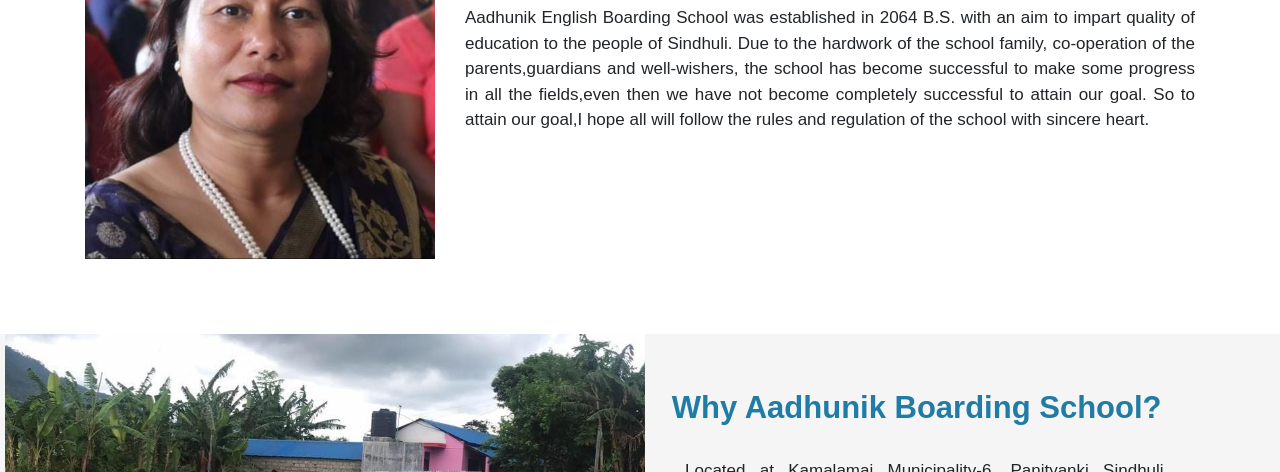
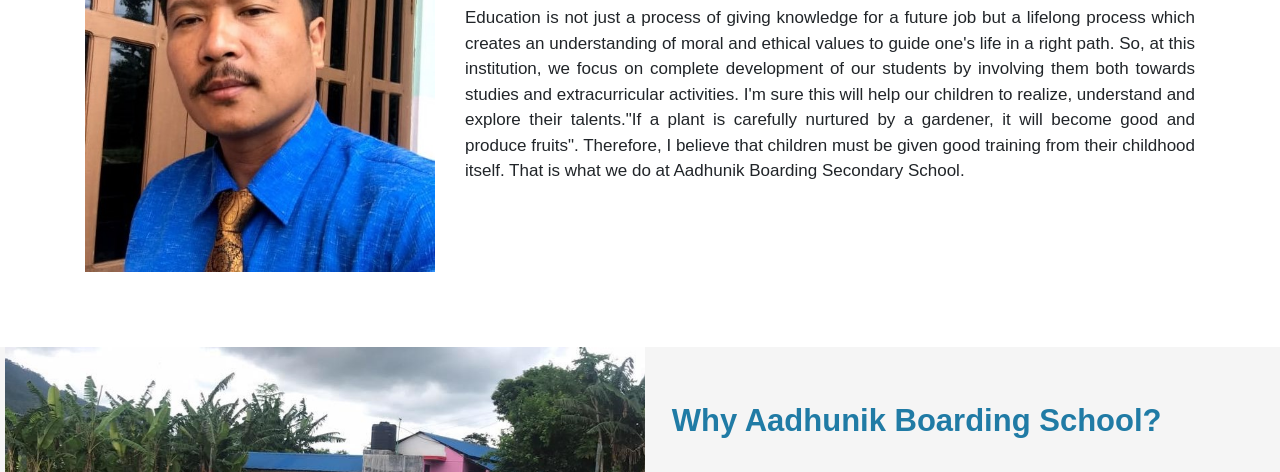
Before and after one commit to Everestwalk/Bishal-Shrestha-, a plain HTML site: page Public/principal.html in a window 1280 px wide. Shown: the part 635-1107 px from the top of the page. Drawn offline with nearby package versions, Linux system fonts and the light colour scheme.

Commit message:
Principal message added

```diff
--- a/Public/principal.html
+++ b/Public/principal.html
@@ -47,10 +47,10 @@
 					</a>
 					<div class="dropdown-menu" aria-labelledby="navbarDropdown">
 					  <a class="dropdown-item" href="./aboutus.html">Message from the Chairperson</a>
-					  <a class="dropdown-item" href="./principal.html">Message from the Principal</a>
-					  <div class="dropdown-divider"></div>
+					  <!-- <a class="dropdown-item" href="./principal.html">Message from the Principal</a> -->
+					  <!-- <div class="dropdown-divider"></div>
 					  <a class="dropdown-item" href="./director.html">Message from the Director</a>
-					</div>
+					</div> -->
 				</li>
                 <li clas="navbar-item">
                     <a href="./#contactme" class="nav-link">Contact</a>
@@ -70,19 +70,26 @@
     <div class="container">
         <div class="row">
           <div class="col-md-4 chairman-img">
-              <img  class="messageimage" src="image/chairperson.png" alt="" width="100%">
+              <img  class="messageimage" src="image/principal3.jpg" alt="" width="100%">
           </div>
 
           <div class="col-md-8 message">
             <h3> Message from the Principal</h3>
-            <p>Aadhunik English Boarding School was established in 2064 B.S. with an aim to impart quality of
-              education to the people of Sindhuli. Due to the hardwork of the school
-              family, co-operation of the parents,guardians and well-wishers, the school has become successful
-              to make some progress in all the fields,even then we have not become completely successful to
-              attain
-              our goal. So to attain our goal,I hope all will follow the rules and regulation of the school with
-               sincere
-              heart.
+            <p>Education is not just a process of giving
+              knowledge for a future job but a lifelong
+              process which creates an understanding of
+              moral and ethical values to guide one&#39;s life in a
+              right path. So, at this institution, we focus on
+              complete development of our students by
+              involving them both towards studies and
+              extracurricular activities. I&#39;m sure this will help
+              our children to realize, understand and explore
+              their talents.&quot;If a plant is carefully nurtured by
+              a gardener, it will become good and produce
+              fruits&quot;. Therefore, I believe that children must
+              be given good training from their childhood
+              itself. That is what we do at Aadhunik Boarding
+              Secondary School.
             </p>
           </div>
         </div>
@@ -130,7 +137,7 @@
       <br>
       <div class="row" style="text-align: center;">
         <div class="col-md-12 newbuild">
-          <video class="videohover" preload>
+          <video class="videohover" preload controls>
             <source src="image/video-1612879087.mp4" type="video/mp4">
           </video>
         </div>
```
Also changed, not shown: Public/aboutus.html (+6 -5 lines), Public/facilities.html (+8 -7 lines), Public/index.html (+9 -8 lines), Public/image/principal.jpg (added), Public/image/principal1.jpg (added), Public/image/principal2.jpg (added), Public/image/principal3.jpg (added), Public/image/staff.jpg (added).
